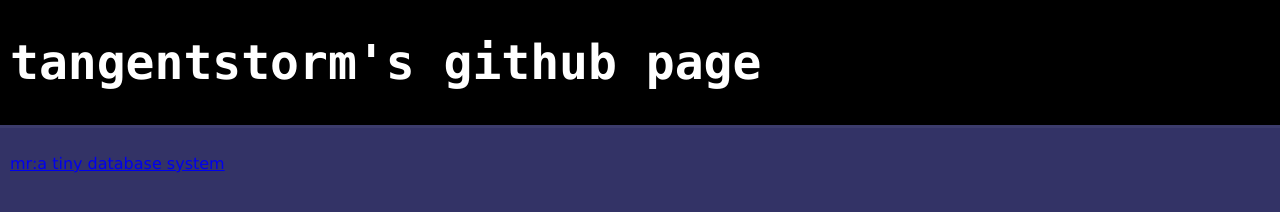
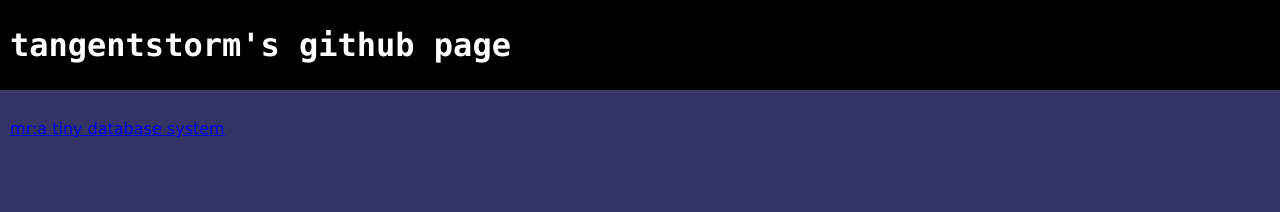
Before and after one commit to tangentstorm/tangentstorm.github.io, a plain HTML site: page index.html in a window 1280 px wide. Drawn offline with Linux system fonts and the light colour scheme.

Commit message:
stylesheet fix

```diff
--- a/etc/style.css
+++ b/etc/style.css
@@ -39,7 +39,7 @@
 }
 
 
-h1, h2, h3, h4 {
+h1, h2, h3, h4, h5, h6 {
     text-shadow: 2px 2px 4px #000;
 }
 
@@ -49,7 +49,7 @@
     line-height: 4ex;
     margin: 0px;
     font-family: consolas, verdana;
-    font-size: 300%;
+    font-size: 200%;
 }
 
 h1, pre {
```
